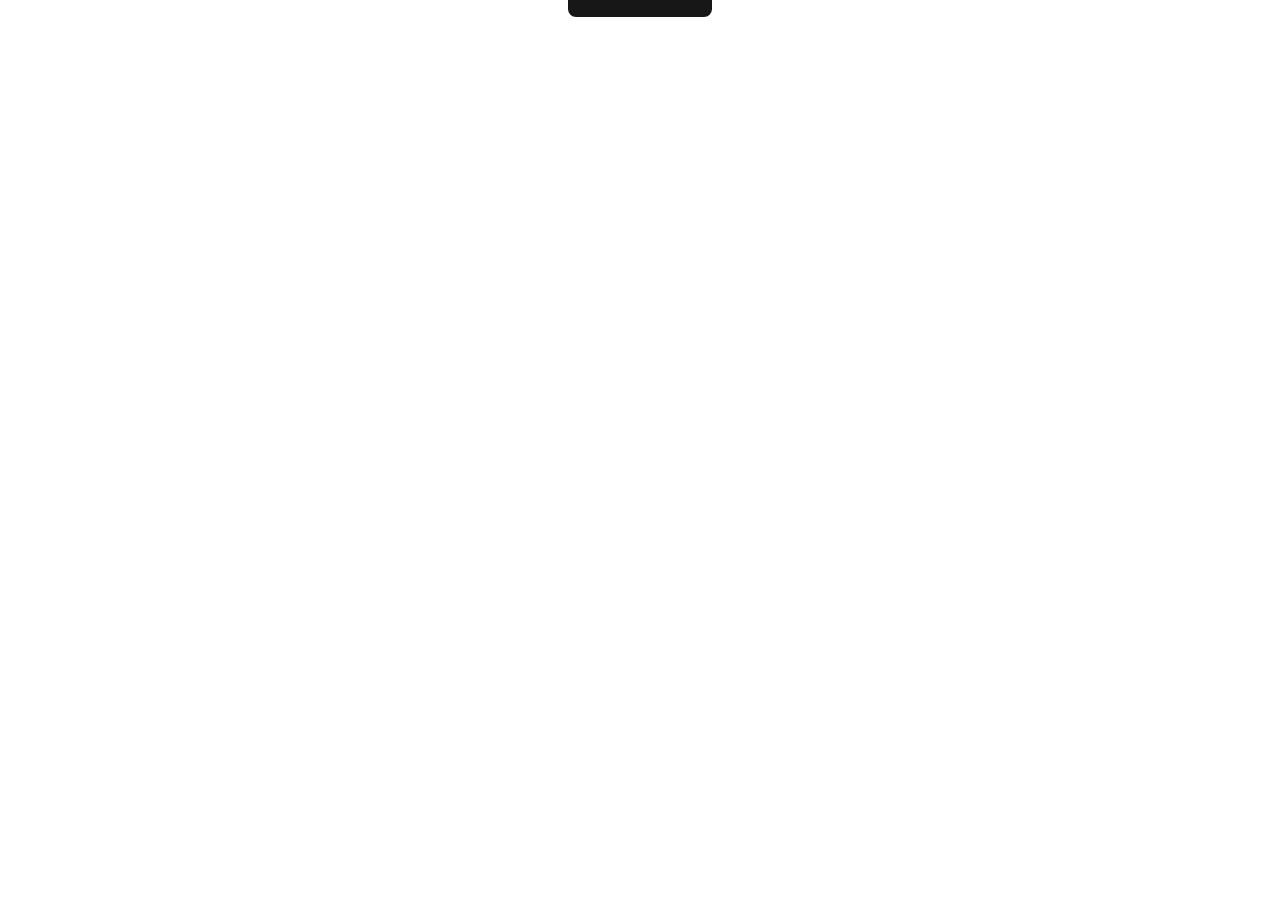
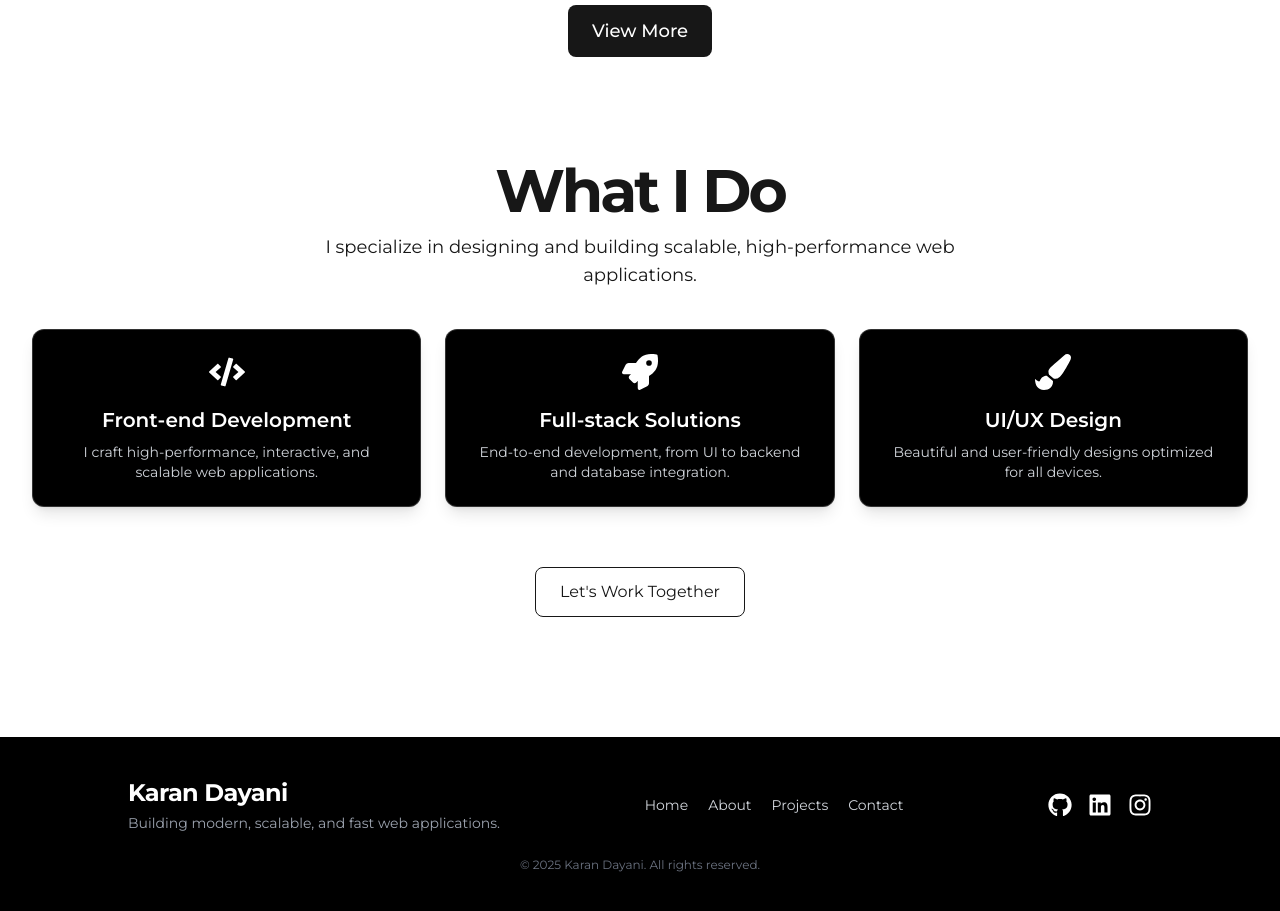
Before and after one commit to Karan-Dayani/Karan-Dayani, a Next.js app: page / in a window 1280 px wide. Shown: the part 1287-2198 px from the top of the page. Before the commit the page ends 1368 px from the top, so only its background shows below. Built offline with nearby package versions, Linux system fonts and the light colour scheme.

Commit message:
services section, curr proj, footer update

```diff
--- /dev/null
+++ b/app/components/Footer.tsx
@@ -0,0 +1,73 @@
+import { FaGithub, FaLinkedin, FaInstagram } from "react-icons/fa";
+
+export default function Footer() {
+  return (
+    <footer className="mt-20 bg-black text-white py-10 px-6">
+      <div className="max-w-5xl mx-auto flex flex-col md:flex-row items-center justify-between text-center md:text-left">
+        {/* Left Section - Name & Tagline */}
+        <div>
+          <h2 className="text-2xl font-bold tracking-tight">Karan Dayani</h2>
+          <p className="text-gray-400 text-sm mt-1">
+            Building modern, scalable, and fast web applications.
+          </p>
+        </div>
+
+        {/* Middle Section - Navigation Links */}
+        <nav className="mt-5 md:mt-0">
+          <ul className="flex flex-wrap gap-5 text-gray-300 text-sm">
+            <li>
+              <a href="#" className="hover:text-white transition">
+                Home
+              </a>
+            </li>
+            <li>
+              <a href="#" className="hover:text-white transition">
+                About
+              </a>
+            </li>
+            <li>
+              <a href="#" className="hover:text-white transition">
+                Projects
+              </a>
+            </li>
+            <li>
+              <a href="#" className="hover:text-white transition">
+                Contact
+              </a>
+            </li>
+          </ul>
+        </nav>
+
+        {/* Right Section - Social Media */}
+        <div className="mt-5 md:mt-0 flex gap-4">
+          <a
+            href="https://github.com/Karan-Dayani"
+            target="_blank"
+            className="hover:text-gray-400 transition"
+          >
+            <FaGithub className="text-2xl" />
+          </a>
+          <a
+            href="https://linkedin.com/in/karan-dayani"
+            target="_blank"
+            className="hover:text-gray-400 transition"
+          >
+            <FaLinkedin className="text-2xl" />
+          </a>
+          <a
+            href="https://www.instagram.com/karan_dayani_"
+            target="_blank"
+            className="hover:text-gray-400 transition"
+          >
+            <FaInstagram className="text-2xl" />
+          </a>
+        </div>
+      </div>
+
+      {/* Copyright Notice */}
+      <p className="text-gray-500 text-xs text-center mt-6">
+        © {new Date().getFullYear()} Karan Dayani. All rights reserved.
+      </p>
+    </footer>
+  );
+}
--- a/app/globals.css
+++ b/app/globals.css
@@ -5,6 +5,15 @@
 :root {
   --background: #ffffff;
   --foreground: #171717;
+}
+
+:root::-webkit-scrollbar {
+  display: none;
+}
+
+:root {
+  -ms-overflow-style: none;
+  scrollbar-width: none;
 }
 
 /* @media (prefers-color-scheme: dark) {
--- a/app/layout.tsx
+++ b/app/layout.tsx
@@ -2,6 +2,7 @@ import type { Metadata } from "next";
 import { Montserrat } from "next/font/google";
 import "./globals.css";
 import Header from "./components/Header";
+import Footer from "./components/Footer";
 
 const montserrat = Montserrat({
   subsets: ["latin"],
@@ -22,6 +23,7 @@ export default function RootLayout({
       <body className={` ${montserrat.className} antialiased`}>
         <Header />
         {children}
+        <Footer />
       </body>
     </html>
   );
--- a/app/page.tsx
+++ b/app/page.tsx
@@ -4,6 +4,7 @@ import { motion } from "motion/react";
 import Hero from "./sections/Hero";
 import { Ticker } from "./sections/Ticker";
 import Projects from "./sections/Projects";
+import Services from "./sections/Services";
 
 export default function Home() {
   return (
@@ -19,6 +20,7 @@ export default function Home() {
       >
         <Ticker />
         <Projects />
+        <Services />
       </motion.div>
     </>
   );
--- a/app/sections/Hero.tsx
+++ b/app/sections/Hero.tsx
@@ -5,7 +5,7 @@ import { TypingEffect } from "../components/TypingEffect";
 
 const Hero = () => {
   return (
-    <section className="py-10 md:h-96 flex flex-col items-center justify-center">
+    <section className="md:h-96 flex flex-col items-center justify-center">
       <div className="md:space-y-4">
         <TypingEffect text="Hi, I'm Karan Dayani." type="head" speed={0.05} />
         <div className="hidden md:block">
--- a/app/sections/Projects.tsx
+++ b/app/sections/Projects.tsx
@@ -2,8 +2,25 @@ import { motion } from "motion/react";
 import ProjectCard from "../components/ProjectCard";
 import Cravish from "@/public/projects/cravish.png";
 import BingeIt from "@/public/projects/Binge-it.png";
+import BookShelf from "@/public/projects/BookShelf.png";
 
 const projects = [
+  {
+    title: "BookShelf",
+    description:
+      "An online library management system where users can issue books with the permision of the admin, there is a fine system for delayed return. (In Progress)",
+    tech: [
+      "Next.js",
+      "Tailwind",
+      "PostgreSql",
+      "Next Auth",
+      "Node.js",
+      "Express.js",
+    ],
+    image: BookShelf.src,
+    live: "https://your-book-shelf.vercel.app/",
+    github: "https://github.com/Karan-Dayani/BookShelf",
+  },
   {
     title: "Cravish",
     description:
--- /dev/null
+++ b/app/sections/Services.tsx
@@ -0,0 +1,69 @@
+import { motion } from "motion/react";
+import { FaCode, FaRocket, FaPaintBrush } from "react-icons/fa";
+
+const services = [
+  {
+    title: "Front-end Development",
+    description:
+      "I craft high-performance, interactive, and scalable web applications.",
+    icon: <FaCode className="text-white text-4xl" />,
+  },
+  {
+    title: "Full-stack Solutions",
+    description:
+      "End-to-end development, from UI to backend and database integration.",
+    icon: <FaRocket className="text-white text-4xl" />,
+  },
+  {
+    title: "UI/UX Design",
+    description:
+      "Beautiful and user-friendly designs optimized for all devices.",
+    icon: <FaPaintBrush className="text-white text-4xl" />,
+  },
+];
+
+export default function Services() {
+  return (
+    <section className="py-10 px-8 text-center">
+      <h2 className="text-[8vw] sm:text-5xl md:text-6xl font-bold tracking-tighter text-foreground">
+        What I Do
+      </h2>
+      <p className="text-foreground text-base sm:text-lg max-w-2xl mx-auto mt-3">
+        I specialize in designing and building scalable, high-performance web
+        applications.
+      </p>
+
+      <div className="mt-10 grid grid-cols-1 md:grid-cols-3 gap-6">
+        {services.map((service, index) => (
+          <motion.div
+            key={index}
+            className="group relative flex flex-col items-center justify-center p-6 border border-white/20 rounded-xl bg-black shadow-lg transition-all duration-300 hover:scale-105 hover:border-white/40"
+            initial={{ opacity: 0, y: 20 }}
+            whileInView={{ opacity: 1, y: 0 }}
+            transition={{ duration: 0.4, delay: index * 0.2 }}
+          >
+            {service.icon}
+            <h3 className="mt-4 text-xl font-semibold text-white">
+              {service.title}
+            </h3>
+            <p className="text-gray-300 text-sm mt-2">{service.description}</p>
+          </motion.div>
+        ))}
+      </div>
+
+      <motion.div
+        className="mt-10"
+        initial={{ opacity: 0, y: 20 }}
+        whileInView={{ opacity: 1, y: 0 }}
+        transition={{ duration: 0.4, delay: 0.6 }}
+      >
+        <a
+          href="#"
+          className="inline-block mt-5 px-6 py-3 border border-foreground text-foreground rounded-lg hover:bg-foreground hover:text-white transition-all"
+        >
+          Let&apos;s Work Together
+        </a>
+      </motion.div>
+    </section>
+  );
+}
```
Also changed, not shown: public/projects/bookshelf.png (added).
